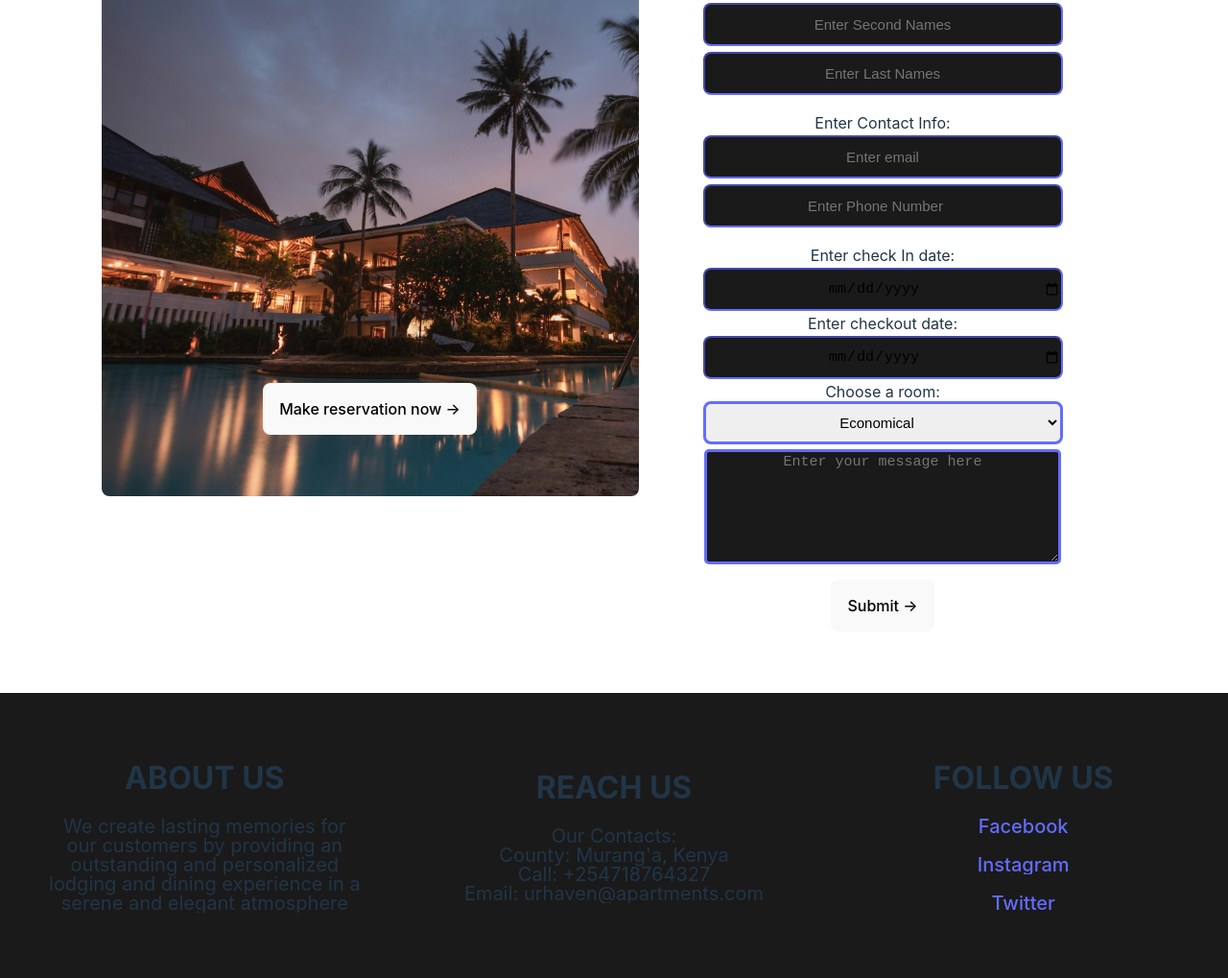
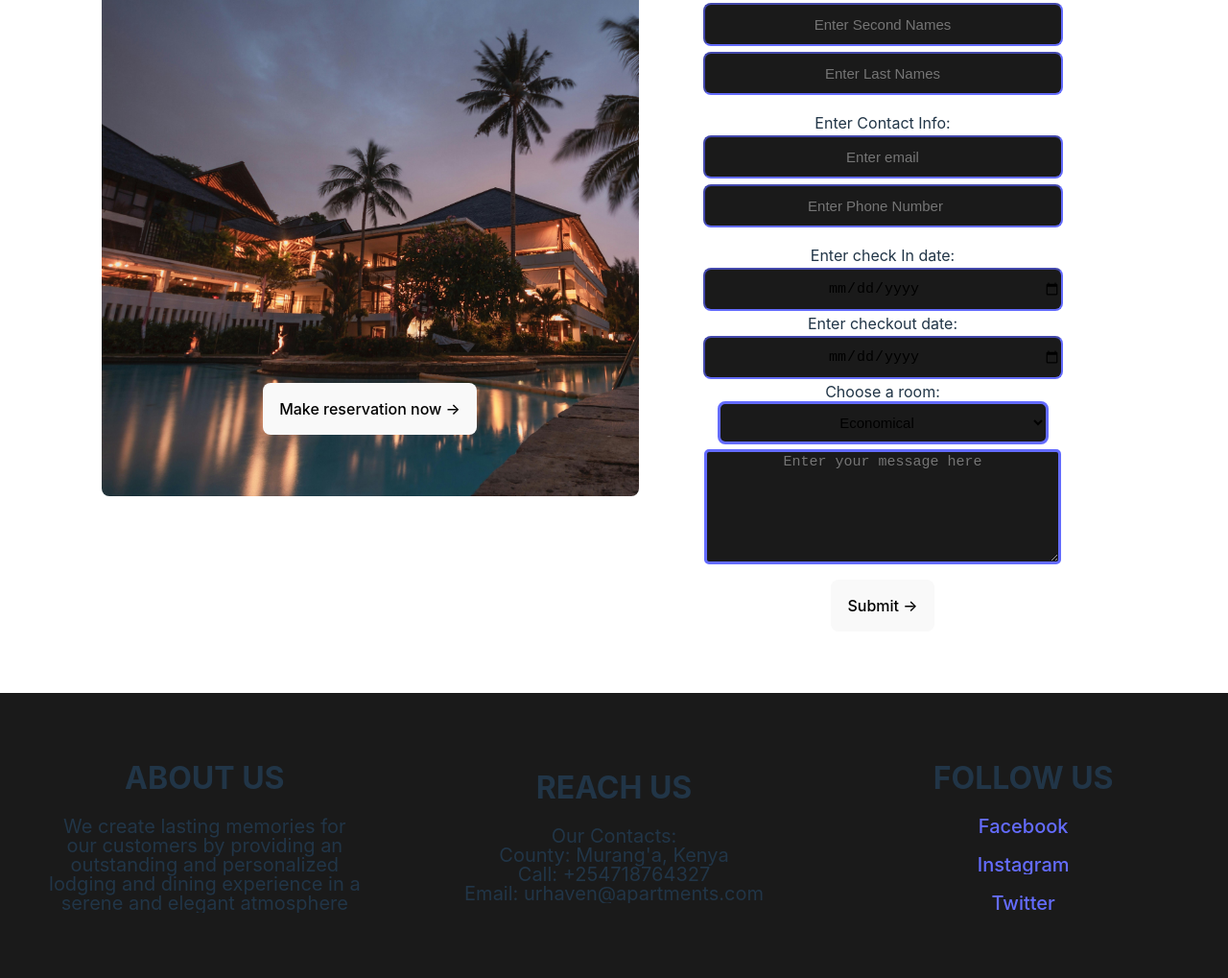
Before and after one commit to Denzel60/Urban-Haven-Apartments-Landing-Page, a website built with Vite: page index.html in a window 1280 px wide. Shown: the part 4497-5516 px from the top of the page at 96% size. Built offline with nearby package versions, Linux system fonts and the light colour scheme.

```diff
--- a/style.css
+++ b/style.css
@@ -323,12 +323,13 @@
 
 .select-room{
   border-radius: 8px;
-  width: 25em;
+  width: 23em;
   height: 3em;
   text-align: center;
   font-size: 15px;
   margin-bottom: 5px;
   border: 0.2em solid #646cff;
+  background-color: #1a1a1a;
 }
 
 #textarea{
```
